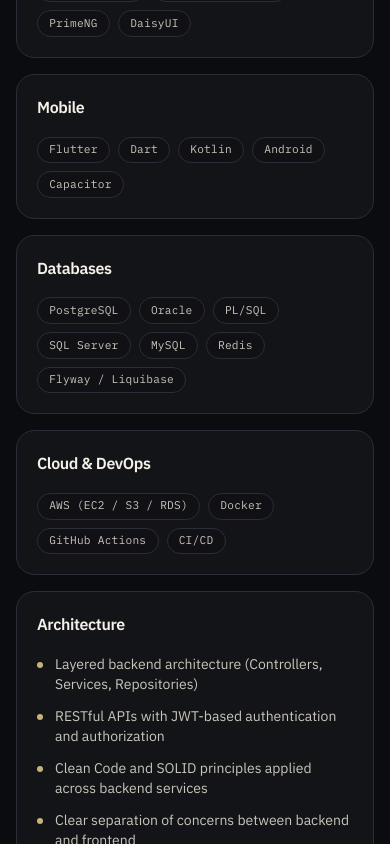
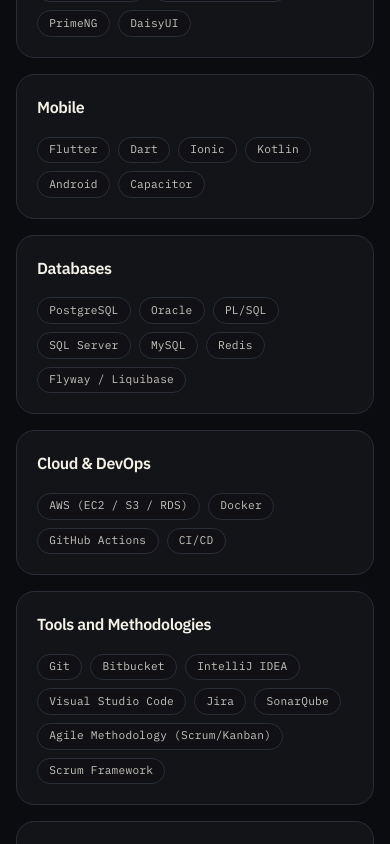
Before and after one commit to SentenciaSQL/portfolio, an Angular app: page / in a window 390 px wide. Shown: the part 3620-4464 px from the top of the page. Built offline with nearby package versions, Linux system fonts and the light colour scheme.

Commit message:
Add Tools and Methodologies to the stack and Ionic to Mobile
Include Git, Bitbucket, IntelliJ IDEA, VS Code, Jira, SonarQube, Agile, and Scrum as a dedicated stack category, and add Ionic next to the existing mobile tools.

Co-authored-by: Andrés Frías <SentenciaSQL@users.noreply.github.com>

```diff
--- a/src/app/core/i18n/messages.ts
+++ b/src/app/core/i18n/messages.ts
@@ -44,6 +44,7 @@ export const MESSAGES: Record<Lang, any> = {
         mobile: 'Mobile',
         databases: 'Databases',
         cloud: 'Cloud & DevOps',
+        tools: 'Tools and Methodologies',
         architecture: 'Architecture',
       },
       architecture: [
@@ -468,6 +469,7 @@ export const MESSAGES: Record<Lang, any> = {
         mobile: 'Mobile',
         databases: 'Bases de datos',
         cloud: 'Cloud & DevOps',
+        tools: 'Tools and Methodologies',
         architecture: 'Arquitectura',
       },
       architecture: [
--- a/src/app/core/stack/stack.data.ts
+++ b/src/app/core/stack/stack.data.ts
@@ -4,6 +4,7 @@ export type StackCategoryId =
   | 'mobile'
   | 'databases'
   | 'cloud'
+  | 'tools'
   | 'architecture';
 
 export interface StackCategory {
@@ -42,7 +43,7 @@ export const STACK_CATEGORIES: readonly StackCategory[] = [
   },
   {
     id: 'mobile',
-    items: ['Flutter', 'Dart', 'Kotlin', 'Android', 'Capacitor'],
+    items: ['Flutter', 'Dart', 'Ionic', 'Kotlin', 'Android', 'Capacitor'],
   },
   {
     id: 'databases',
@@ -60,4 +61,17 @@ export const STACK_CATEGORIES: readonly StackCategory[] = [
     id: 'cloud',
     items: ['AWS (EC2 / S3 / RDS)', 'Docker', 'GitHub Actions', 'CI/CD'],
   },
+  {
+    id: 'tools',
+    items: [
+      'Git',
+      'Bitbucket',
+      'IntelliJ IDEA',
+      'Visual Studio Code',
+      'Jira',
+      'SonarQube',
+      'Agile Methodology (Scrum/Kanban)',
+      'Scrum Framework',
+    ],
+  },
 ];
```
